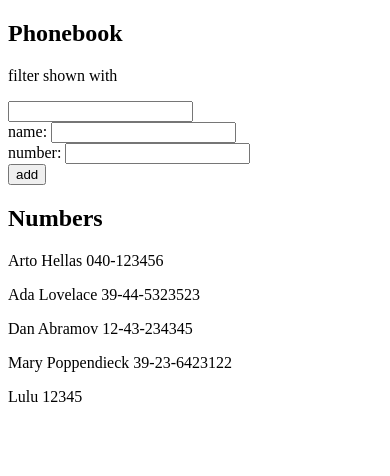
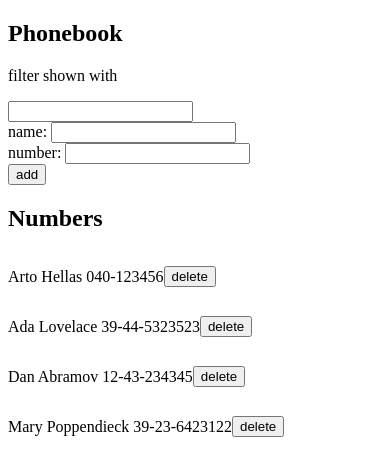
Before and after one commit to wafash08/fullstackopen, a React (Vite) app in the folder part2/phonebook/: page / in a window 390 px wide. Shown: the top 476 px of the page. Built offline with nearby package versions, Linux system fonts and the light colour scheme; data requests are answered from the project's data file.

Commit message:
exercise part2 phonebook step9

```diff
--- a/part2/phonebook/db.json
+++ b/part2/phonebook/db.json
@@ -19,11 +19,6 @@
       "name": "Mary Poppendieck",
       "number": "39-23-6423122",
       "id": 4
-    },
-    {
-      "name": "Lulu",
-      "number": "12345",
-      "id": 5
     }
   ]
 }
--- a/part2/phonebook/src/App.jsx
+++ b/part2/phonebook/src/App.jsx
@@ -2,7 +2,7 @@
 import Filter from "./components/filter";
 import AddPersonForm from "./components/add-person-form";
 import Persons from "./components/persons";
-import { createPerson, getAllPersons } from "./services/person";
+import { createPerson, deletePerson, getAllPersons } from "./services/person";
 
 function App() {
   const [persons, setPersons] = useState([]);
@@ -25,11 +25,24 @@
     }
     const newPerson = { name: newName, number: newNumber };
     createPerson(newPerson).then(person => {
-      console.log(person);
       setPersons([...persons, person]);
       setNewName("");
       setNewNumber("");
     });
+  };
+
+  const handleDeletePerson = personID => {
+    const personToDelete = persons.find(person => person.id === personID);
+    const hasConfirmation = window.confirm(
+      `Do you want to delete ${personToDelete.name}?`
+    );
+    if (hasConfirmation) {
+      deletePerson(personID);
+      const personsWithoutDeletedPerson = persons.filter(
+        person => person.id !== personID
+      );
+      setPersons(personsWithoutDeletedPerson);
+    }
   };
 
   let filteredPerson = filterName
@@ -56,7 +69,7 @@
       {filteredPerson.length <= 0 ? (
         <p>No person found</p>
       ) : (
-        <Persons persons={filteredPerson} />
+        <Persons persons={filteredPerson} onDeletePerson={handleDeletePerson} />
       )}
     </div>
   );
--- a/part2/phonebook/src/components/persons.jsx
+++ b/part2/phonebook/src/components/persons.jsx
@@ -1,12 +1,19 @@
 /* eslint-disable react/prop-types */
-function Person({ person }) {
+function Person({ person, onDeletePerson }) {
   return (
-    <p>
-      {person.name} {person.number}
-    </p>
+    <div style={{ display: "flex", alignItems: "center" }}>
+      <p>
+        {person.name} {person.number}
+      </p>
+      <button type='button' onClick={() => onDeletePerson(person.id)}>
+        delete
+      </button>
+    </div>
   );
 }
 
-export default function Persons({ persons }) {
-  return persons.map(person => <Person person={person} key={person.id} />);
+export default function Persons({ persons, onDeletePerson }) {
+  return persons.map(person => (
+    <Person person={person} key={person.id} onDeletePerson={onDeletePerson} />
+  ));
 }
--- a/part2/phonebook/src/services/person.js
+++ b/part2/phonebook/src/services/person.js
@@ -10,3 +10,7 @@
   const req = axios.post(baseURL, newPerson);
   return req.then(res => res.data);
 }
+
+export async function deletePerson(personID) {
+  return axios.delete(`${baseURL}/${personID}`);
+}
```
